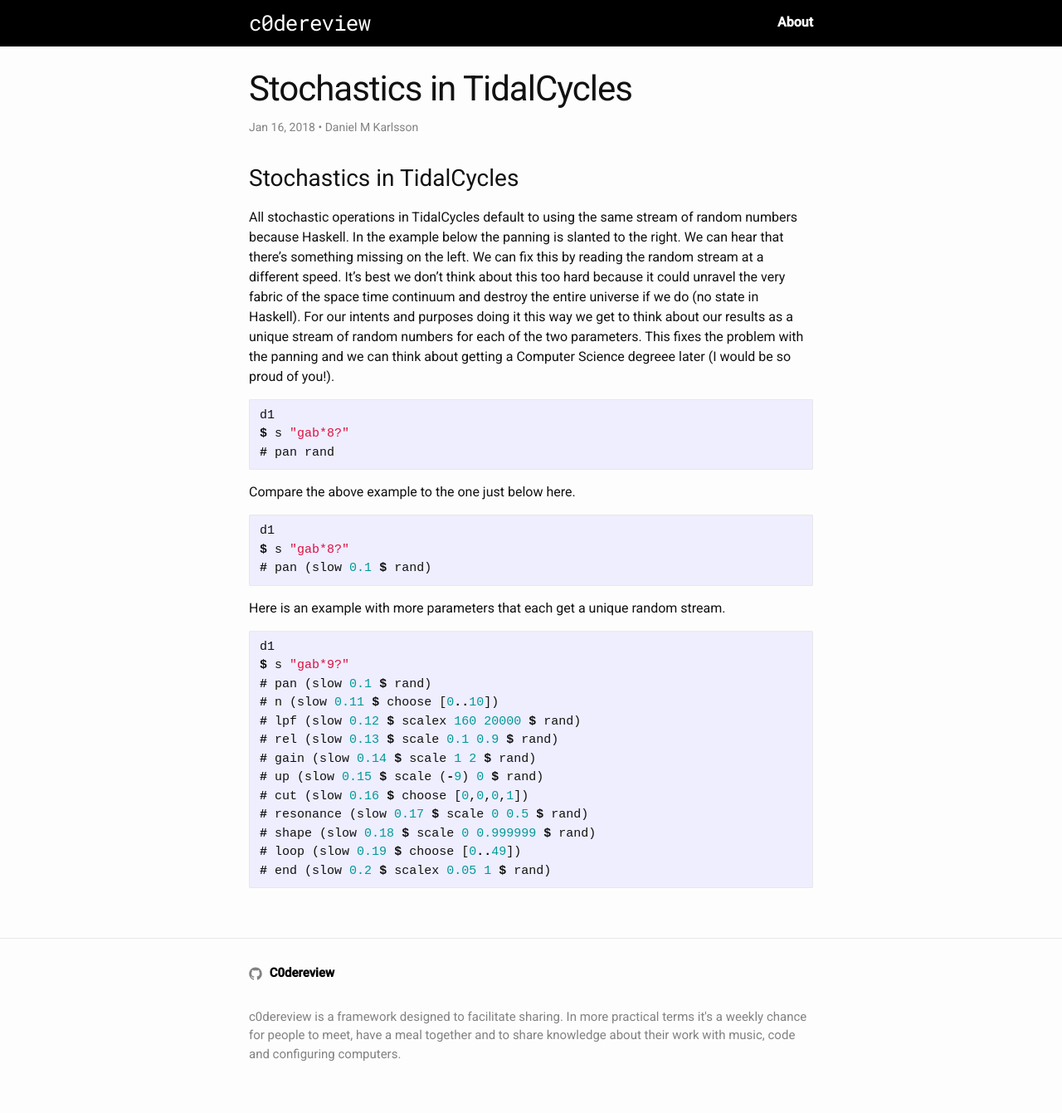
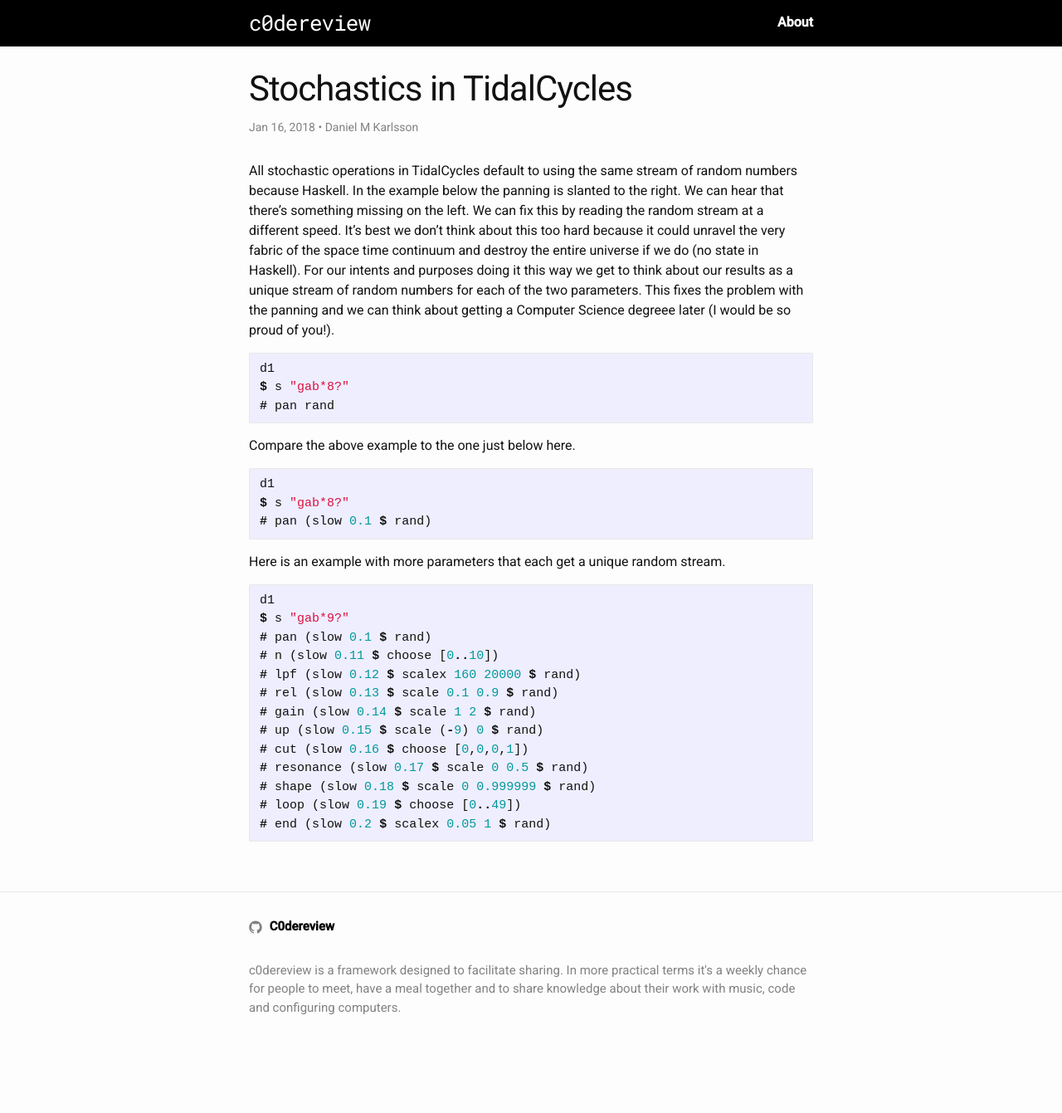
Before and after one commit to C0dereview/c0dereview.github.io, a Jekyll site: the page built from _posts/2018-01-16-stochastics-in-tidalcycles.md, in a window 1280 px wide. Shown: the whole page at 83% size. Built offline with Jekyll 4.4.1, drawn with Linux system fonts in a browser that asks for light colours; after the commit the page ends 1285 px from its top, so only the background shows below that.

Commit message:
Deleted double header

```diff
--- a/_posts/2018-01-16-stochastics-in-tidalcycles.md
+++ b/_posts/2018-01-16-stochastics-in-tidalcycles.md
@@ -6,8 +6,6 @@ author: Daniel M Karlsson
 categories: tutorial
 tags: TidalCycles tutorial
 ---
-
-## Stochastics in TidalCycles
 
 All stochastic operations in TidalCycles default to using the same stream of
 random numbers because Haskell. In the example below the panning is slanted to
```
